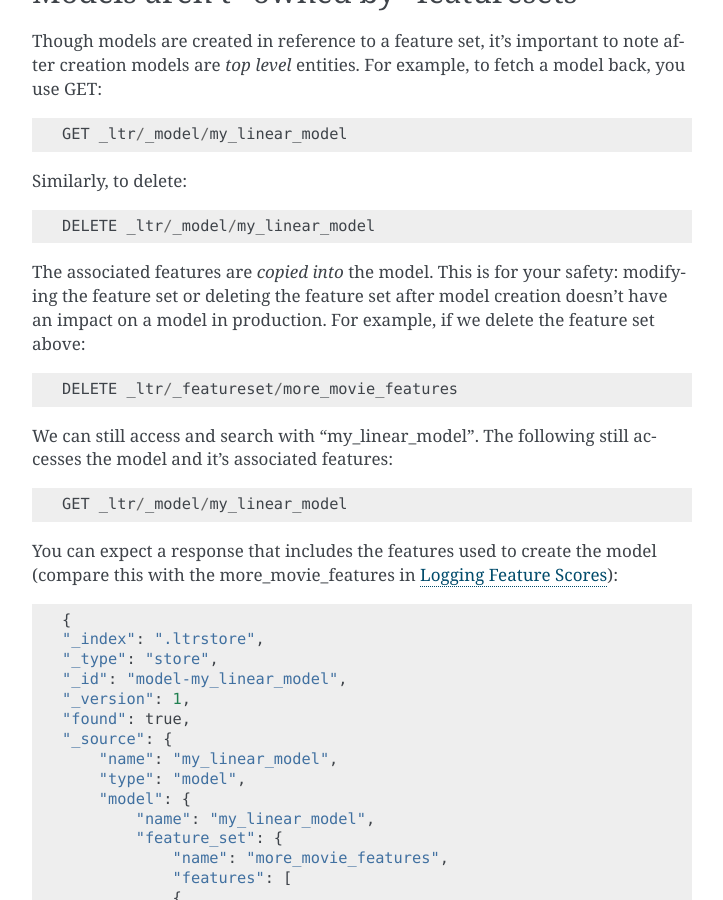
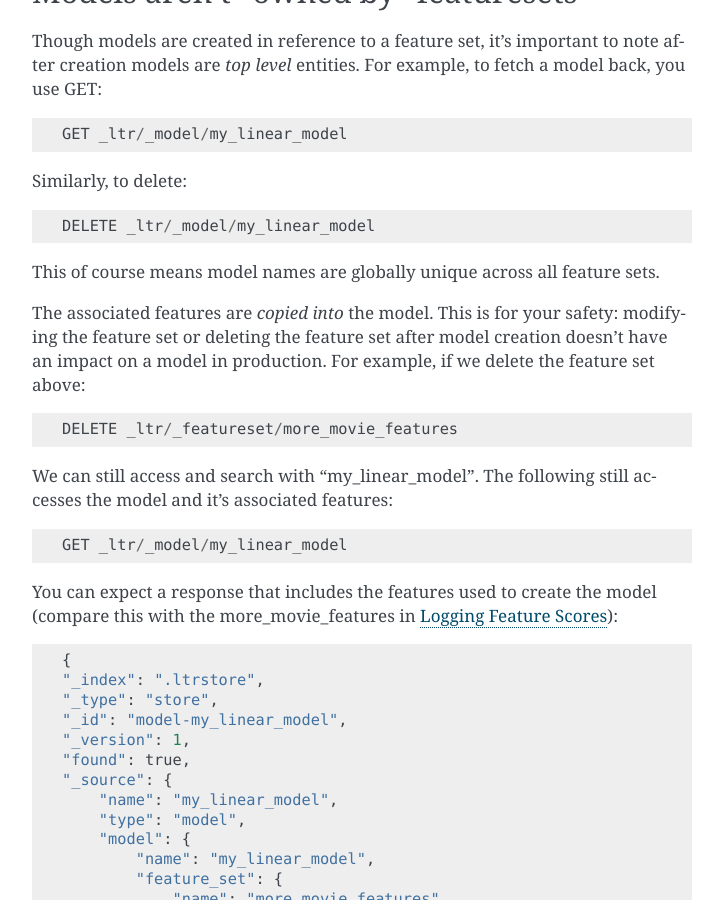
Before and after one commit to o19s/elasticsearch-learning-to-rank, a Sphinx documentation site: the page built from docs/training-models.rst, in a window 1280 px wide and 900 px high, scrolled down 3269 px. Shown: the whole window, without its empty margins (388-1111 px from the left). Built offline with Sphinx 7.4.7, drawn with Linux system fonts in a browser that asks for light colours; pages that are not in the unit, such as notebooks, are missing from menus.

Commit message:
Mention model names unique across all feature sets

```diff
--- a/docs/training-models.rst
+++ b/docs/training-models.rst
@@ -145,6 +145,8 @@ Similarly, to delete::
 
     DELETE _ltr/_model/my_linear_model
 
+This of course means model names are globally unique across all feature sets.
+
 The associated features are *copied into* the model. This is for your safety: modifying the feature set or deleting the feature set after model creation doesn't have an impact on a model in production. For example, if we delete the feature set above::
 
     DELETE _ltr/_featureset/more_movie_features
```
